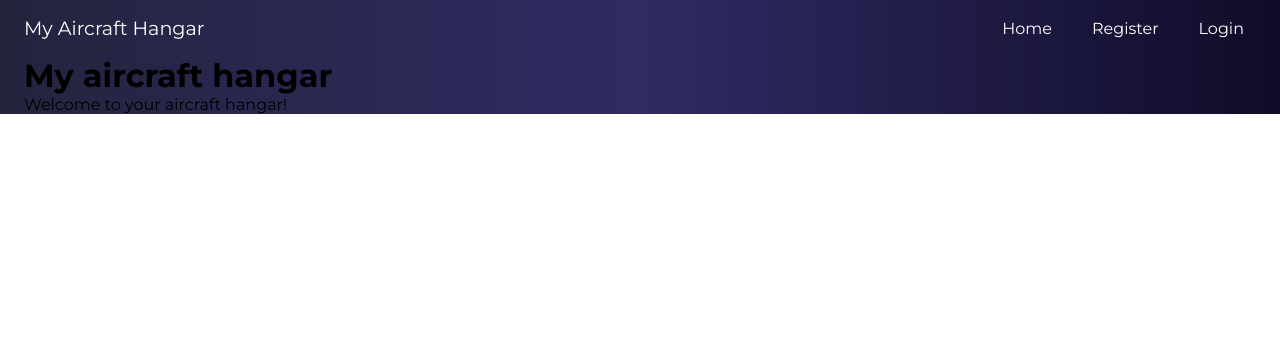
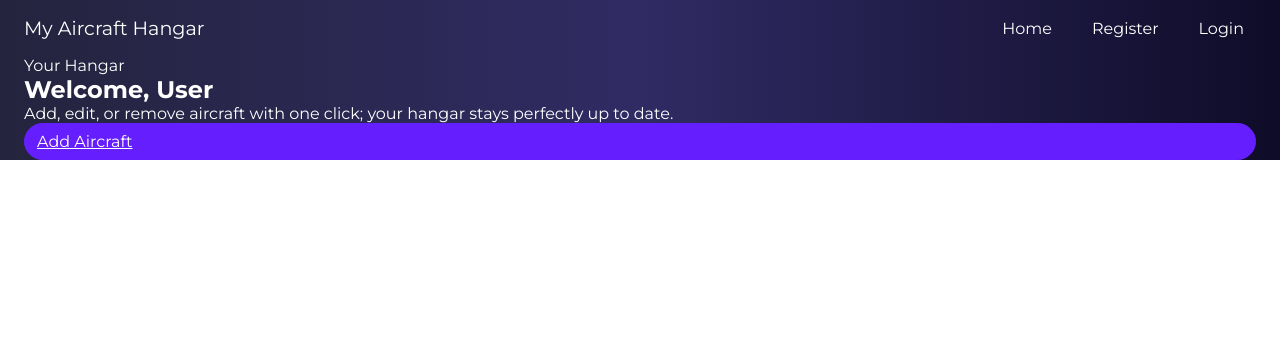
Before and after one commit to Wen-Ow/my-aircraft-hangar, a Django app: page / in a window 1280 px wide. Shown: the top 356 px of the page. Run offline with Django 5.2, Linux system fonts and the light colour scheme.

Commit message:
Style homepage

```diff
--- a/aircraftHangar/main_app/templates/main_app/home.html
+++ b/aircraftHangar/main_app/templates/main_app/home.html
@@ -4,7 +4,14 @@
 {% load static %}
 <!-- Block content starts -->
 {% block content %}
-<h1>My aircraft hangar</h1>
-<p>Welcome to your aircraft hangar!</p>
-
+<div class="home-container">
+  <p class="text-center text-light text-sm">Your Hangar</p>
+  <h2 class="text-center text-light mt-4">Welcome, User</h2>
+  <p class="text-center text-light mt-4 text-sm">
+    Add, edit, or remove aircraft with one click; your hangar stays perfectly up to date.
+  </p>
+  <div class="mt-8 flex justify-content-center">
+    <a href="{% url 'create_aircraft' %}" class="btn btn-primary add-aircraft-link">Add Aircraft</a>
+  </div>
+</div>
 {% endblock %}
```
